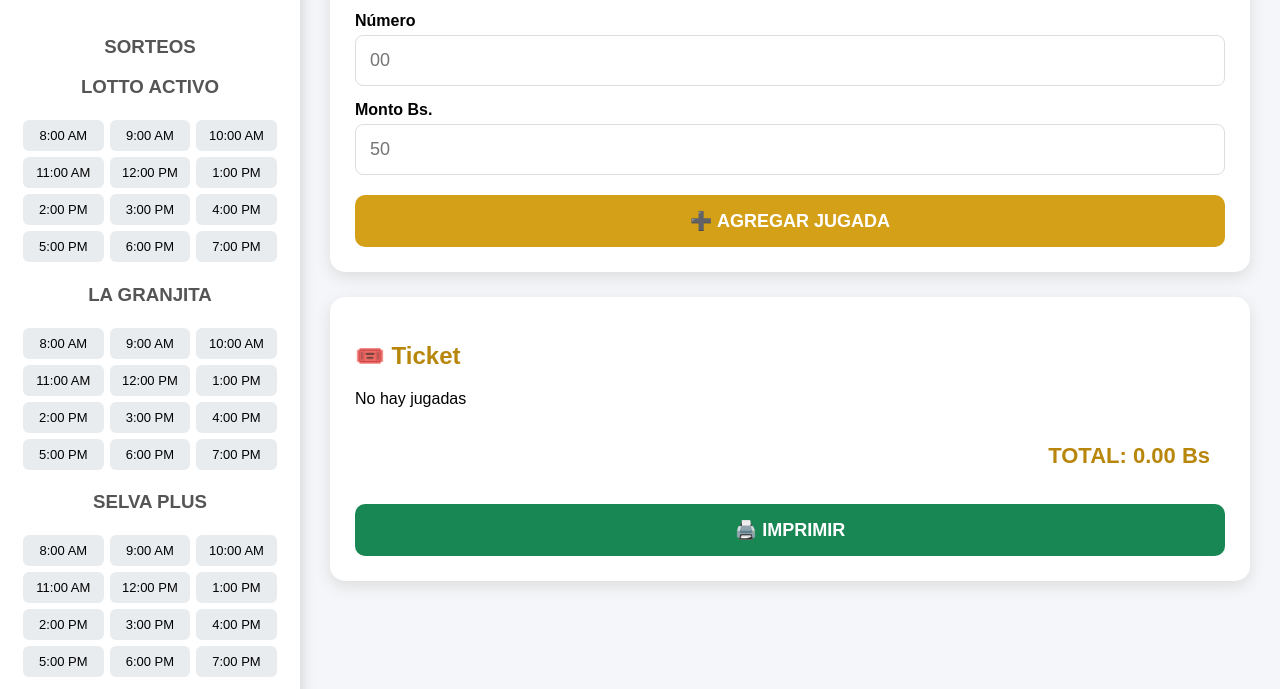
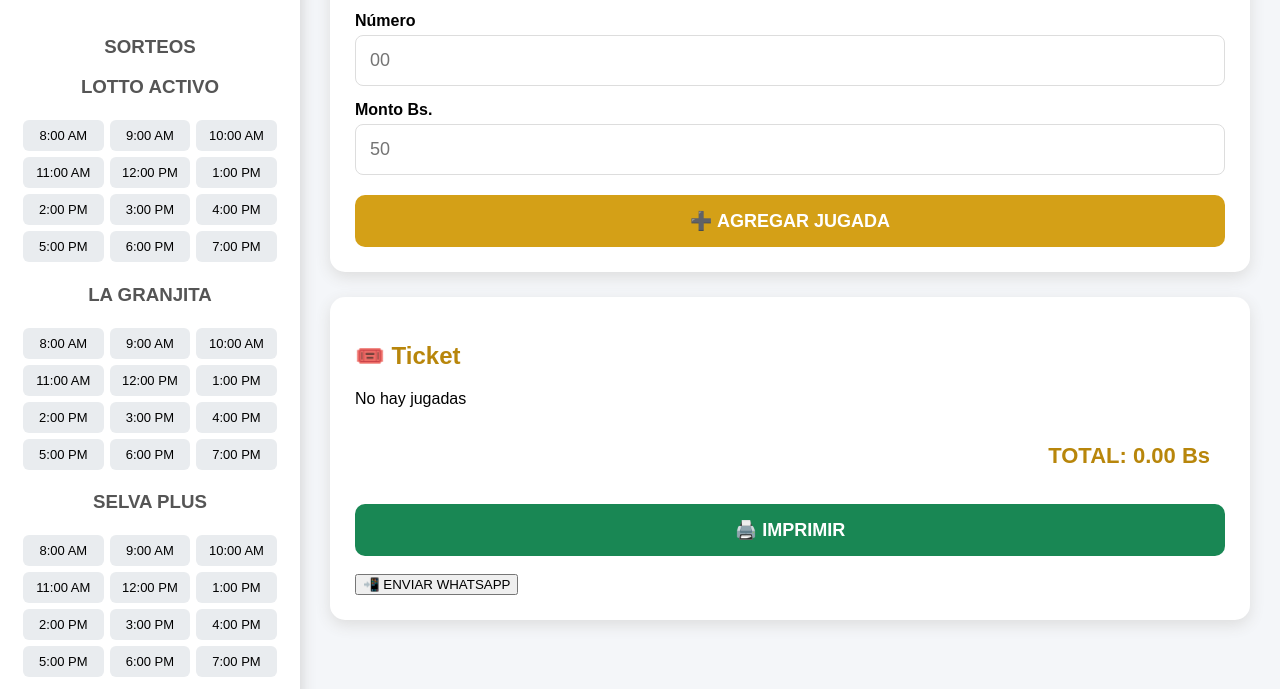
Before and after one commit to aggoldenking-sudo/GoldenKing, a plain HTML site: page sistema/index.html in a window 1280 px wide. Shown: the part 111-800 px from the top of the page. Drawn offline with Linux system fonts and the light colour scheme.

Commit message:
Add print and WhatsApp buttons to index.html
Added buttons for printing and sending via WhatsApp, and included a script for animal data.

```diff
--- a/sistema/index.html
+++ b/sistema/index.html
@@ -53,6 +53,8 @@ onclick="window.location.href='../dashboard/index.html'">
 
 
 
+
+
 <main class="main-content">
 
 
@@ -84,6 +86,7 @@ autocomplete="off">
 <div id="animalEncontrado">
 
 </div>
+
 
 
 
@@ -120,10 +123,14 @@ class="btn-agregar">
 
 
 
+
+
+
 <div class="ticket">
 
 
 <h2>🎟️ Ticket</h2>
+
 
 
 
@@ -134,6 +141,7 @@ No hay jugadas
 </p>
 
 </div>
+
 
 
 
@@ -159,6 +167,7 @@ Bs
 
 
 
+
 <button id="imprimir"
 class="btn-imprimir">
 
@@ -168,7 +177,23 @@ class="btn-imprimir">
 
 
 
+<br><br>
+
+
+
+<button id="whatsapp"
+class="btn-whatsapp">
+
+📲 ENVIAR WHATSAPP
+
+</button>
+
+
+
+
 </div>
+
+
 
 
 
@@ -182,7 +207,8 @@ class="btn-imprimir">
 
 
 
-<!-- DATOS DEL SISTEMA -->
+
+<!-- DATOS ANIMALES -->
 
 <script src="animales.js"></script>
 
```
